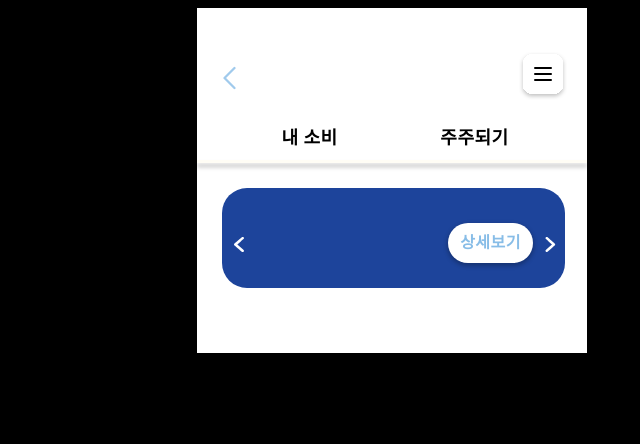
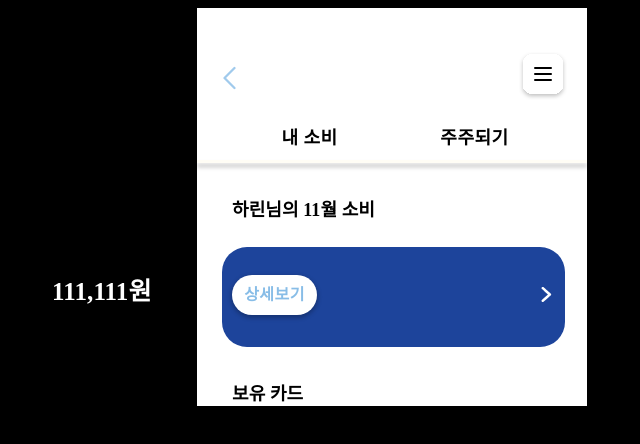
Before and after one commit to hyeyeonismm/FrontEnd, a React (Create React App) app: page /card in a window 1280 px wide. Shown: the top 444 px of the page, without its empty margins (248-888 px from the left). Built offline with nearby package versions, Linux system fonts and the light colour scheme.

Commit message:
add : 소비 금액 추가

```diff
--- a/src/components/Button/styled.js
+++ b/src/components/Button/styled.js
@@ -54,6 +54,24 @@ const styles = {
       background: '#88BDE7',
     },
   },
+
+  // 소비 페이지
+  detailBtn: {
+    position: "absolute",
+    cursor: "pointer",
+    top: "275px",
+    left: "480px",
+    textAlign: "center",
+    background: "white",
+    color: "#88bde7",
+    borderRadius: "20px",
+    boxShadow: "0px 2px 4px 1px rgba(0, 0, 0, 0.25)",
+    width: "85px",
+    height: "40px",
+    fontSize: "16px",
+    fontWeight: 700,
+  },
+
 };
 
 export const StyledButton = styled(MuiButton)(({ theme }) => ({
--- a/src/components/Grid/styled.js
+++ b/src/components/Grid/styled.js
@@ -102,6 +102,35 @@ const styles = {
     gap: 10,
     justifyContent: 'space-around',
   },
+  //소비 페이지
+  cardConsumption : {
+    display: "flex",
+    justifyContent: "space-between",
+    width: "343px",
+    height: "100px",
+    borderRadius: "25px",
+    background: "#1D449B",
+    margin: "25px"
+  },
+  cardDescription :{
+    marginTop:"35px",
+    marginLeft: "35px",
+    fontSize: "18px",
+    fontWeight: 900,
+    lineHeight: "24px",
+    letterSpacing: "0.1px"
+  },
+  cardAmount :{
+    position: "absolute",
+    top: "280px",
+    left: "300px",
+    fontSize: "25px",
+    fontWeight: 900,
+    lineHeight: "24px",
+    letterSpacing: "0.1px",
+    color:"white"
+  }
+
 };
 
 export const StyledGrid = styled(Grid)(({ theme }) => ({
--- a/src/components/Img/styled.js
+++ b/src/components/Img/styled.js
@@ -23,6 +23,19 @@ const styles = {
     height: '120px',
     marginTop: '75px',
   },
+  //내 소비 페이지
+  arrowBefore:{
+    position: "absolute",
+    cursor: "pointer",
+    top: "40px",
+    left: "15px"
+  },
+  arrowAfter:{
+    position: "absolute",
+    cursor: "pointer",
+    top: "40px",
+    left: "40px"
+  }
 };
 
 export const StyledImg = styled('img')(({ theme }) => ({
--- a/src/pages/Card.js
+++ b/src/pages/Card.js
@@ -1,71 +1,39 @@
 import React, { useState } from 'react';
-import arrow from "../images/arrow.svg";
-import register from "../images/register.png";
-import consumSol from "../images/consumSol.png"
-import Toggle from "../components/Toggle"
-
 import { useNavigate } from "react-router-dom";
-import {Grid, Button, TextField, styled} from "@mui/material";
+import { Grid, Button, Img } from '../components';
 import TopNav from '../components/TopNav';
+import arrowBefore from '../assets/images/arrowBefore.svg';
+import arrowAfter from '../assets/images/arrowAfter.svg'
 
 function Card() {
-    const navigate = useNavigate();
+  const navigate = useNavigate();
+  // 예시 데이터
+  const userName = "하린";
+  const month = "11";
+  const money= "111,111";
+  const description = `${userName}님의 ${month}월 소비`;
+  const amount = `${money}원`
 
   return (
     <>
       <TopNav/>
 
-      <Grid>
-      <Consumption/>
-      <svg xmlns="http://www.w3.org/2000/svg" width="10" height="15" viewBox="0 0 10 15" fill="none"
-      style={{
-        position: "relative",
-        cursor: "pointer",
-        top: "-85",
-        left: "37"
-      }}>
-        <path d="M8.20414 0.0337409C8.12676 0.057203 7.99557 0.10706 7.91819 0.148119C7.83745 0.189177 6.06795 1.71128 3.98559 3.53253C0.611421 6.47995 0.190911 6.85828 0.12363 6.99612C-0.0412099 7.34512 -0.0412099 7.65599 0.12363 8.00499C0.190911 8.14283 0.614785 8.52409 4.00241 11.4832C8.38243 15.3076 7.96865 14.9938 8.63138 14.9938C8.99133 14.9938 9.0317 14.9879 9.22009 14.9087C9.76507 14.6741 10.0847 14.1374 9.98037 13.633C9.8929 13.2136 10.0544 13.369 6.54901 10.3072L3.33296 7.50055L6.54901 4.69097C10.0544 1.6321 9.8929 1.78753 9.98037 1.36815C10.0847 0.863713 9.76507 0.324084 9.22009 0.0953289C9.04516 0.0190771 8.97788 0.00734605 8.68184 0.00148052C8.46654 -0.004385 8.29497 0.00734605 8.20414 0.0337409Z" fill="white"/>
-      </svg>
-      <svg xmlns="http://www.w3.org/2000/svg" width="11" height="15" viewBox="0 0 11 15" fill="none"
-      style={{
-        position: "relative",
-        cursor: "pointer",
-        top: "-85",
-        left: "338"
-      }}>
-        <path d="M2.23486 14.9663C2.30981 14.9428 2.4369 14.8929 2.51185 14.8519C2.59006 14.8108 4.30416 13.2887 6.32133 11.4675C9.58985 8.52005 9.99719 8.14172 10.0624 8.00388C10.222 7.65488 10.222 7.34401 10.0624 6.99501C9.99719 6.85717 9.58659 6.47591 6.30503 3.51675C2.06215 -0.30757 2.46297 0.00623598 1.821 0.00623593C1.47231 0.00623591 1.43321 0.0121014 1.25072 0.091286C0.722802 0.325907 0.413221 0.862602 0.514242 1.36704C0.59897 1.78642 0.44255 1.63099 3.83816 4.69279L6.95352 7.49944L3.83816 10.309C0.442549 13.3679 0.598969 13.2125 0.514241 13.6318C0.41322 14.1363 0.722801 14.6759 1.25072 14.9047C1.42017 14.9809 1.48535 14.9927 1.77212 14.9985C1.98068 15.0044 2.14687 14.9927 2.23486 14.9663Z" fill="white"/>
-      </svg>
-      <DetailButton
-      style={{
-        position: "relative",
-        cursor: "pointer",
-        top: "-90px",
-        left: "230px"
-      }}>상세보기</DetailButton>
+      <Grid theme="cardDescription">{description}</Grid>
+      <Grid theme="cardConsumption">
+        <Button>
+            <Img theme="arrowBefore" src={arrowBefore} alt="arrowBefore" />
+        </Button>
+        <Grid theme="cardAmount">{amount}</Grid>
+        <Button theme="detailBtn" children="상세보기" />
+        <Button>
+          <Img theme="arrowAfter" src={arrowAfter} alt="arrowAfter" />
+        </Button>
       </Grid>
+
+      <Grid theme="cardDescription">보유 카드</Grid>
     </>
   );
 }
 
-const Consumption = styled(Grid)({
-  width: "343px",
-  height: "100px",
-  borderRadius: "25px",
-  background: "#1D449B",
-  margin: "25px"
-});
-
-const DetailButton = styled(Button)(() => ({
-  textAlign: "center",
-  background: "white",
-  color: "#88bde7",
-  borderRadius: "20px",
-  boxShadow: "0px 2px 4px 1px rgba(0, 0, 0, 0.25)",
-  width: "85px",
-  height: "40px",
-  fontSize: "16px",
-  fontWeight: 700
-}));
-
 
 export default Card;
--- a/src/pages/Onboarding.js
+++ b/src/pages/Onboarding.js
@@ -1,7 +1,6 @@
 import React, { useState } from 'react';
 import Slider from 'react-slick';
 import OnboardingSlide from "../components/OnboardingSlide";
-import register from "../images/mainSol.png";
 import { useNavigate } from "react-router-dom";
 import {Grid, Button, TextField, styled} from "@mui/material";
 
```
Also changed, not shown: src/assets/images/arrowAfter.svg (added), src/assets/images/arrowBefore.svg (added).
